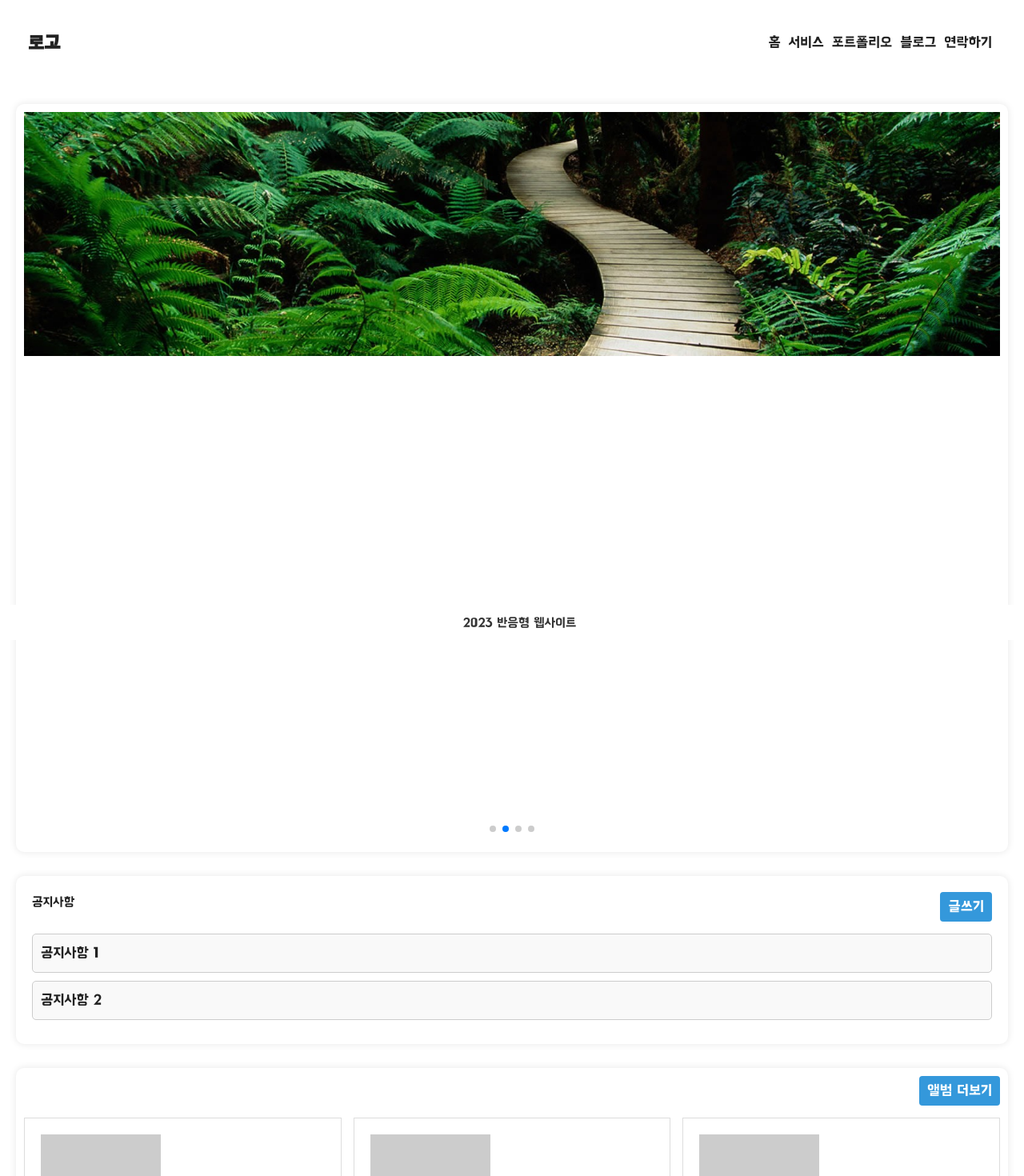
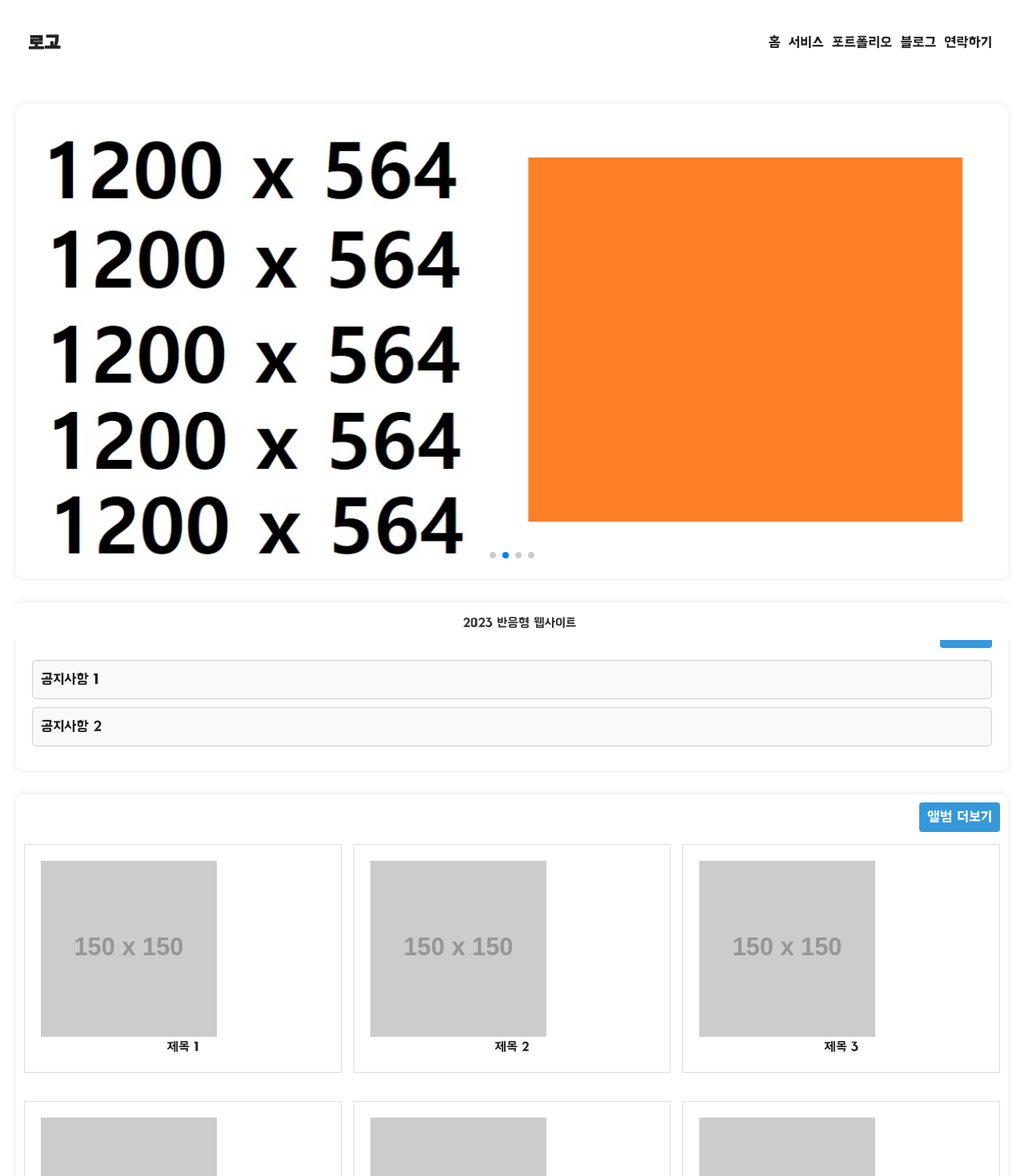
Before and after one commit to lhg1006/lhg-portfolio, a Next.js app: page /home in a window 1280 px wide. Shown: the top 1470 px of the page at 80% size. Built offline with nearby package versions, Linux system fonts and the light colour scheme; grey boxes are pictures that could not be loaded.

Commit message:
하단 이미지 수정중 ... 슬라이드 이미지 사이즈 재수정함 교정이 필요함

```diff
--- a/app/globals.css
+++ b/app/globals.css
@@ -94,6 +94,7 @@ textarea
 }
 /* 스와이퍼 */
 .swiper {
+  max-width: 1550px;
   width: 100%;
   height: 100%;
 }
@@ -107,10 +108,10 @@ textarea
   width: 100%; /* 이미지를 스와이퍼 슬라이드의 너비에 맞게 설정 */
   height: 100%; /* 이미지의 높이를 자동으로 조정 */
   object-fit: cover;
-  background-color:#dddddd;
-  background-repeat : no-repeat;
-  background-size : cover;
-  background-position : 50% 50%;
+  /*background-color:#dddddd;*/
+  /*background-repeat : no-repeat;*/
+  /*background-size : cover;*/
+  /*background-position : 50% 50%;*/
 }
 
 .custom-swiper-bg {
--- a/app/home/page.tsx
+++ b/app/home/page.tsx
@@ -6,10 +6,10 @@ import PostList from "@/components/postList"
 
 const Home = () => {
     const images = [
-        '/images/imageA.jpg',
-        '/images/imageC.jpg',
-        '/images/imageA.jpg',
-        '/images/imageC.jpg',
+        '/images/image1.jpg',
+        '/images/image2.jpg',
+        '/images/image1.jpg',
+        '/images/image2.jpg',
     ];
 
     return (
--- a/app/page.tsx
+++ b/app/page.tsx
@@ -6,7 +6,8 @@ import PostList from "@/components/postList"
 
 const Home = () => {
   const images = [
-    '/images/image1.jpg',
+      '/images/image1.jpg',
+      '/images/image2.jpg',
   ];
 
   return (
--- a/components/layout.js
+++ b/components/layout.js
@@ -40,7 +40,7 @@ function Layout({children}) {
                     <BackButton/>
 
                     <ul className={`${navCss.navLinks} ${isNavOpen ? navCss.active : ''}`}>
-                        <Link href={'/home'}><li><div>홈</div></li></Link>
+                        <Link href={'/'}><li><div>홈</div></li></Link>
                         <Link href={'/service'}><li><div>서비스</div></li></Link>
                         <Link href={'/portfolio'}><li><div>포트폴리오</div></li></Link>
                         <Link href={'/blog'}><li><div>블로그</div></li></Link>
--- a/components/postList.js
+++ b/components/postList.js
@@ -7,6 +7,7 @@ import {usePathname} from "next/navigation";
 import pPCss from "@/public/css/photoPost.module.css"
 import Pagination from "@/components/pagenation";
 import LoadingSpinner from "@/components/loadingSpinner";
+import Image from "next/image";
 
 const PostList = ({type}) => {
     const pathname = usePathname();
@@ -50,7 +51,7 @@ const PostList = ({type}) => {
                             {typePost.map((post) => (
                                 <div key={post.id} className={pPCss.photoPost}>
                                     <Link href={'/photoBoardView'}>
-                                        <img src={post.image} alt={`게시물 ${post.id}`}/>
+                                        <img src={post.image} alt={post.id}/>
                                         <h2>{post.title}</h2>
                                     </Link>
                                 </div>
--- a/public/css/photoPost.module.css
+++ b/public/css/photoPost.module.css
@@ -20,3 +20,11 @@
     padding: 20px;
     text-align: center;
 }
+
+.photoPost img {
+    max-width: 220px;
+    max-height: 220px;
+    width: 100%;
+    height: 100%;
+    object-fit: cover; /* 이미지를 확대 또는 축소하여 채움 */
+}
```
Also changed, not shown: public/images/image2.jpg.
